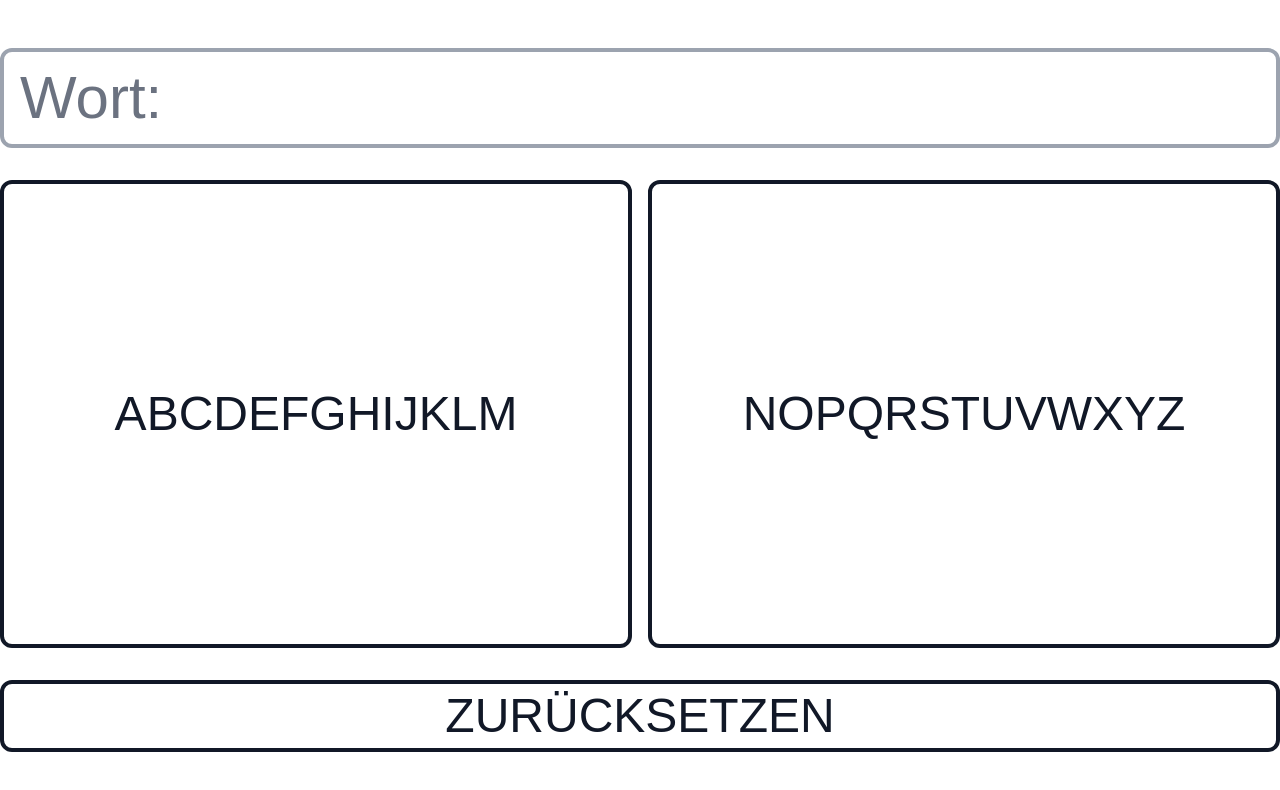
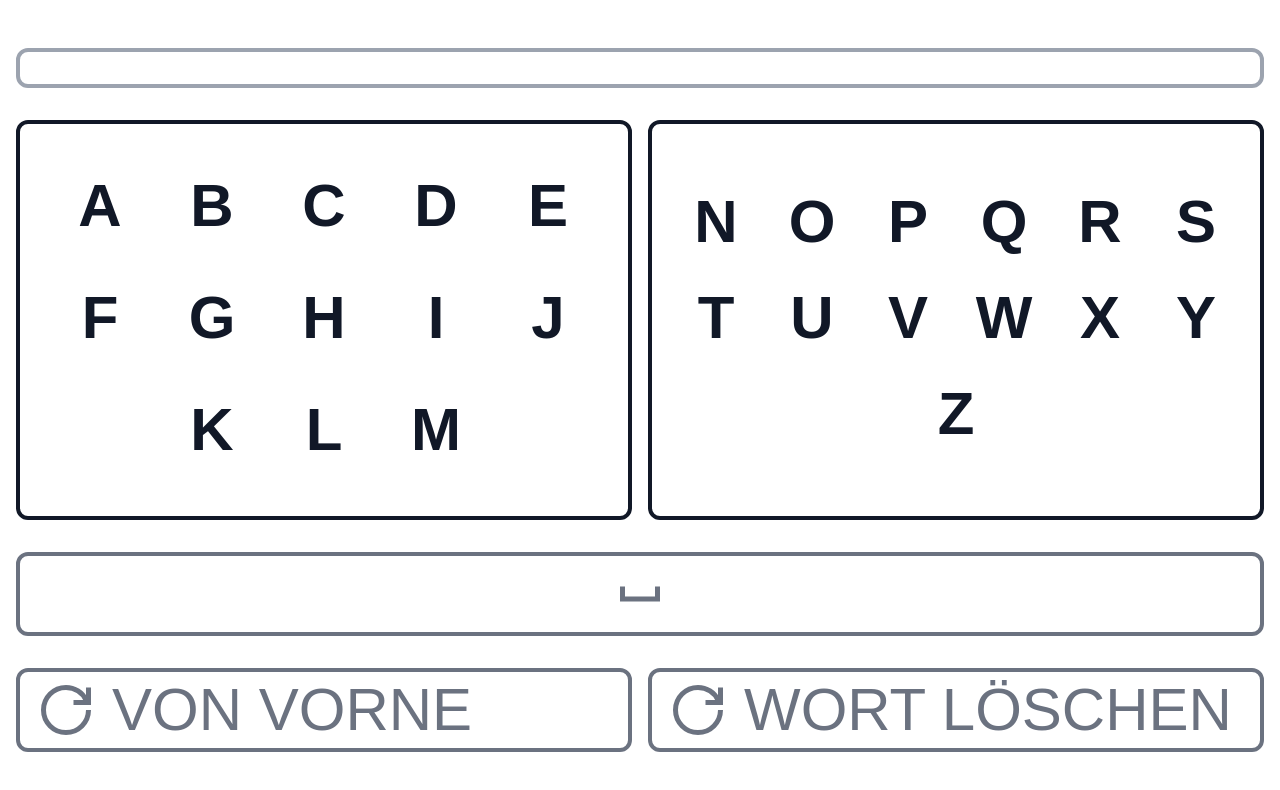
Before and after one commit to JonathanSaudhof/spell-it, a Next.js app: page / in a window 1280 px wide. Shown: the top 790 px of the page. Built offline with nearby package versions, Linux system fonts and the light colour scheme.

Commit message:
chore: add sentence with space

```diff
--- a/src/app/page.tsx
+++ b/src/app/page.tsx
@@ -1,5 +1,7 @@
 "use client";
 import { PropsWithChildren, useMemo, useState } from "react";
+import { GrPowerReset } from "react-icons/gr";
+import { MdSpaceBar } from "react-icons/md";
 
 // alphabet in half width characters in an 2d array
 const ALPHABET = "abcdefghijklmnopqrstuvwxyz";
@@ -35,25 +37,75 @@ export default function Home() {
     setAlpha(() => nextAlpha);
   };
 
-  const reset = () => {
+  const addSpace = () => {
+    setWord((prev) => prev + "_");
+  };
+
+  const resetAll = () => {
     setWord("");
     setAlpha(ALPHABET);
   };
 
+  const resetAlphabet = () => {
+    setAlpha(ALPHABET);
+  };
+
   return (
-    <main className="flex flex-col gap-8 mx-auto container min-h-svh py-12">
+    <main className="flex flex-col gap-8  min-h-svh py-12 p-4">
       <div className="flex gap-8 border-4 border-gray-400 px-4 py-4 rounded-xl">
-        <span className="text-6xl text-gray-500">Wort:</span>
-        <span className="uppercase text-6xl text-center underline">{word}</span>
+        <div className="border-r-4 content after:animate-pulse">
+          <span className="uppercase text-4xl md:text-5xl lg:text-6xl text-center ">
+            {word}
+          </span>
+        </div>
       </div>
-      <div className="flex justify-evenly gap-4 flex-1">
-        <Button onClick={handleLeft}>{alpha.slice(0, mid).split("")}</Button>
+      <div className="flex flex-col md:flex-row justify-evenly gap-4 flex-1">
+        <Button onClick={handleLeft}>
+          <div className="flex flex-wrap gap-4 justify-center">
+            {alpha
+              .slice(0, mid)
+              .split("")
+              .map((char) => (
+                <span key={char} className="p-4 lg:h-24 lg:w-24 font-bold">
+                  {char}
+                </span>
+              ))}
+          </div>
+        </Button>
         {alpha.length > 1 ? (
-          <Button onClick={handleRight}>{alpha.slice(mid)}</Button>
+          <Button onClick={handleRight}>
+            <div className="flex flex-wrap justify-center">
+              {alpha
+                .slice(mid)
+                .split("")
+                .map((char) => (
+                  <span key={char} className="p-4 lg:h-24 lg:w-24 font-bold">
+                    {char}
+                  </span>
+                ))}
+            </div>
+          </Button>
         ) : null}
       </div>
-      <div className="w-full flex">
-        <Button onClick={reset}>Zurücksetzen</Button>
+      <button
+        onClick={addSpace}
+        className="flex justify-center items-center gap-4 px-4 py-2 text-gray-500 border-4 border-gray-500 text-2xl md:text-4xl lg:text-6xl uppercase rounded-xl"
+      >
+        <MdSpaceBar />
+      </button>
+      <div className="w-full flex lg:flex-row gap-4">
+        <button
+          className="flex items-center gap-4 px-4 py-2 text-gray-500 border-4 border-gray-500 text-2xl md:text-4xl lg:text-6xl uppercase rounded-xl flex-1"
+          onClick={resetAlphabet}
+        >
+          <GrPowerReset /> Von Vorne
+        </button>
+        <button
+          className="flex items-center gap-4 px-4 py-2 text-gray-500 border-4 border-gray-500 text-2xl md:text-4xl lg:text-6xl uppercase rounded-xl flex-1"
+          onClick={resetAll}
+        >
+          <GrPowerReset /> Wort Löschen
+        </button>
       </div>
     </main>
   );
@@ -64,7 +116,7 @@ const Button = ({
   onClick,
 }: Readonly<PropsWithChildren<{ onClick: () => void }>>) => (
   <button
-    className="px-4 py-2 text-gray-900 border-4 border-gray-900 text-5xl uppercase rounded-xl flex-1"
+    className="px-4 py-2 text-gray-900 border-4 border-gray-900 text-3xl md:text-5xl lg:text-6xl uppercase rounded-xl flex-1"
     onClick={onClick}
   >
     {children}
```
Also changed, not shown: package.json (+5 -4 lines), 1 other file (tests, documents, lock files or other folders).
